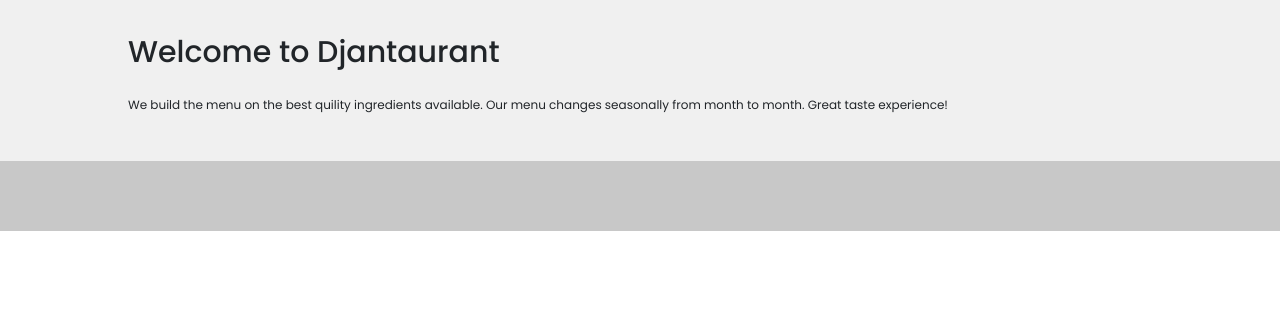
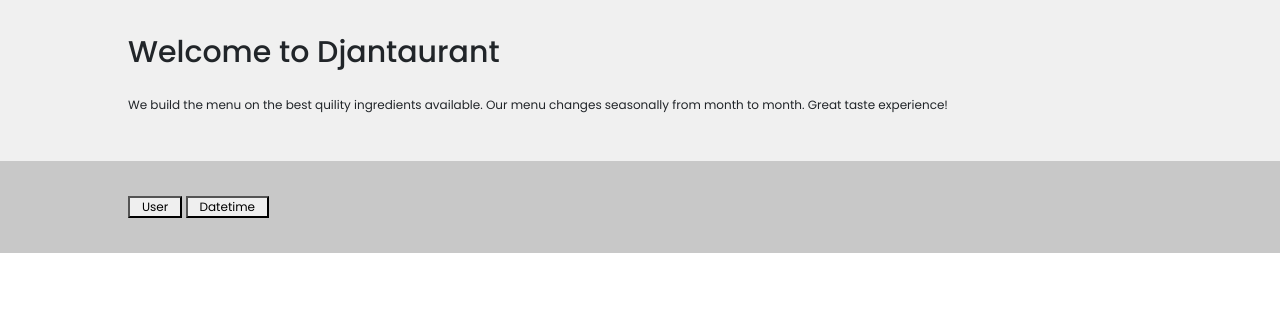
Before and after one commit to Luinen/DjanTaurant_PP4, a Django app: page /showbookings/ in a window 1280 px wide. Shown: the part 301-612 px from the top of the page. Run offline with Django 3.2, Linux system fonts and the light colour scheme; the visitor is signed in with stand-in values (Sample User, id 1); data that the repository does not hold is empty; some libraries are stand-ins or nearby versions.

Commit message:
add filter buttons to superuser on mybooking page

```diff
--- a/booking/views.py
+++ b/booking/views.py
@@ -111,7 +111,11 @@
     def get(self, request):
         if request.user.is_superuser:
             response = loader.get_template('mybooking.html')
-            booking = Booking.objects.all()
+            order = request.GET.get("order_by")
+            if order == "user":
+                booking = Booking.objects.all().order_by("user")
+            else:
+                booking = Booking.objects.all().order_by("datetime")
             context = {
                 'bookings': booking
             }
--- a/templates/mybooking.html
+++ b/templates/mybooking.html
@@ -15,6 +15,7 @@
         <!-- Booking container -->
 
         <section class="booking_container">
+
             {% for booking in bookings%}
                     <div class="booking_card">
                         <div class="booking_info">
@@ -37,6 +38,16 @@
                         </div>
                     </div>
             {% endfor %}
+            {% if user.is_superuser %}
+            <div>
+                <button class="deleteBooking" type="button">
+                    <a href="./?order_by=user">User</a>
+                </button>
+                <button class="deleteBooking" type="button">
+                    <a href="./?order_by=datetime">Datetime</a>
+                </button>
+            </div>
+            {% endif %}
         </section>
     </main>
 
```
